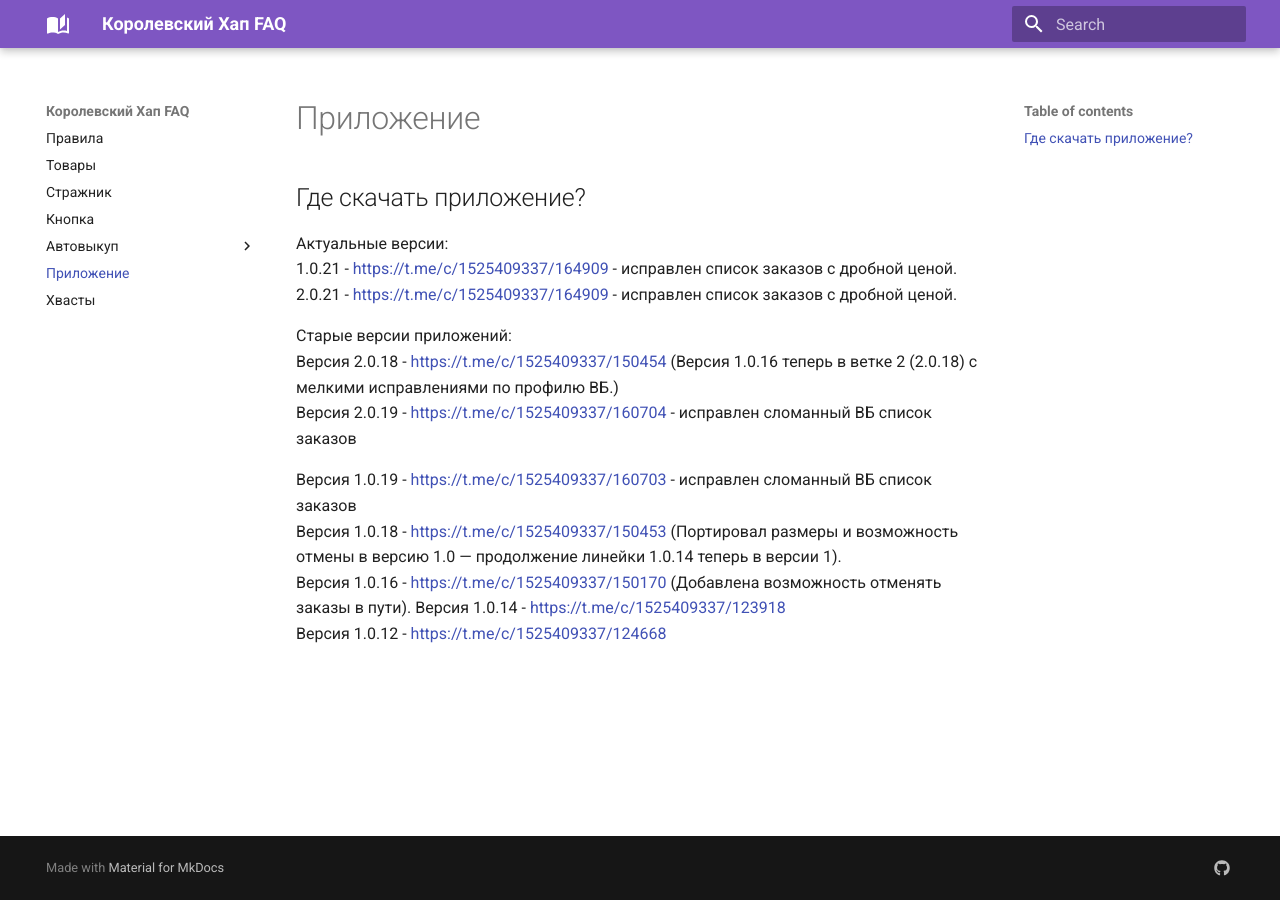
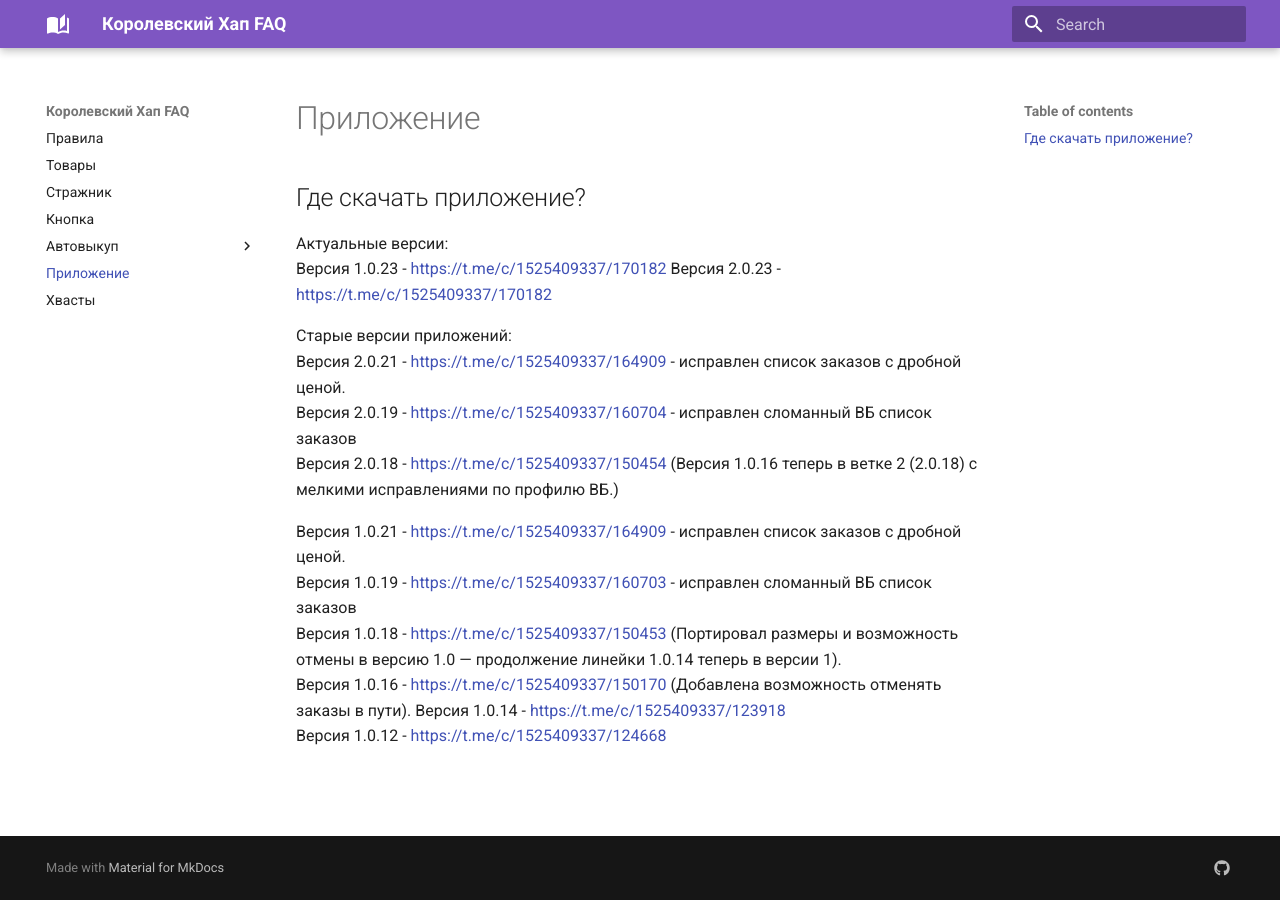
Before and after one commit to korolevskiyhap/faq, an MkDocs documentation site: the page built from docs/app.md, in a window 1280 px wide. Built offline with MkDocs 1.6.1 and Material for MkDocs 9.7.7, drawn with Linux system fonts in a browser that asks for light colours.

Commit message:
Update app.md

```diff
--- a/docs/app.md
+++ b/docs/app.md
@@ -1,12 +1,14 @@
 ## Где скачать приложение?
 Актуальные версии:
-1.0.21 - https://t.me/c/1525409337/164909 - исправлен список заказов с дробной ценой.
-2.0.21 - https://t.me/c/1525409337/164909 - исправлен список заказов с дробной ценой.
+Версия 1.0.23 - https://t.me/c/1525409337/170182
+Версия 2.0.23 - https://t.me/c/1525409337/170182
 
 Старые версии приложений:
+Версия 2.0.21 - https://t.me/c/1525409337/164909 - исправлен список заказов с дробной ценой.
+Версия 2.0.19 - https://t.me/c/1525409337/160704 - исправлен сломанный ВБ список заказов
 Версия 2.0.18 - https://t.me/c/1525409337/150454 (Версия 1.0.16 теперь в ветке 2 (2.0.18) с мелкими исправлениями по профилю ВБ.)
-Версия 2.0.19 - https://t.me/c/1525409337/160704 - исправлен сломанный ВБ список заказов
 
+Версия 1.0.21 - https://t.me/c/1525409337/164909 - исправлен список заказов с дробной ценой.
 Версия 1.0.19 - https://t.me/c/1525409337/160703 - исправлен сломанный ВБ список заказов
 Версия 1.0.18 - https://t.me/c/1525409337/150453 (Портировал размеры и возможность отмены в версию 1.0 — продолжение линейки 1.0.14 теперь в версии 1).
 Версия 1.0.16 - https://t.me/c/1525409337/150170 (Добавлена возможность отменять заказы в пути).
```
